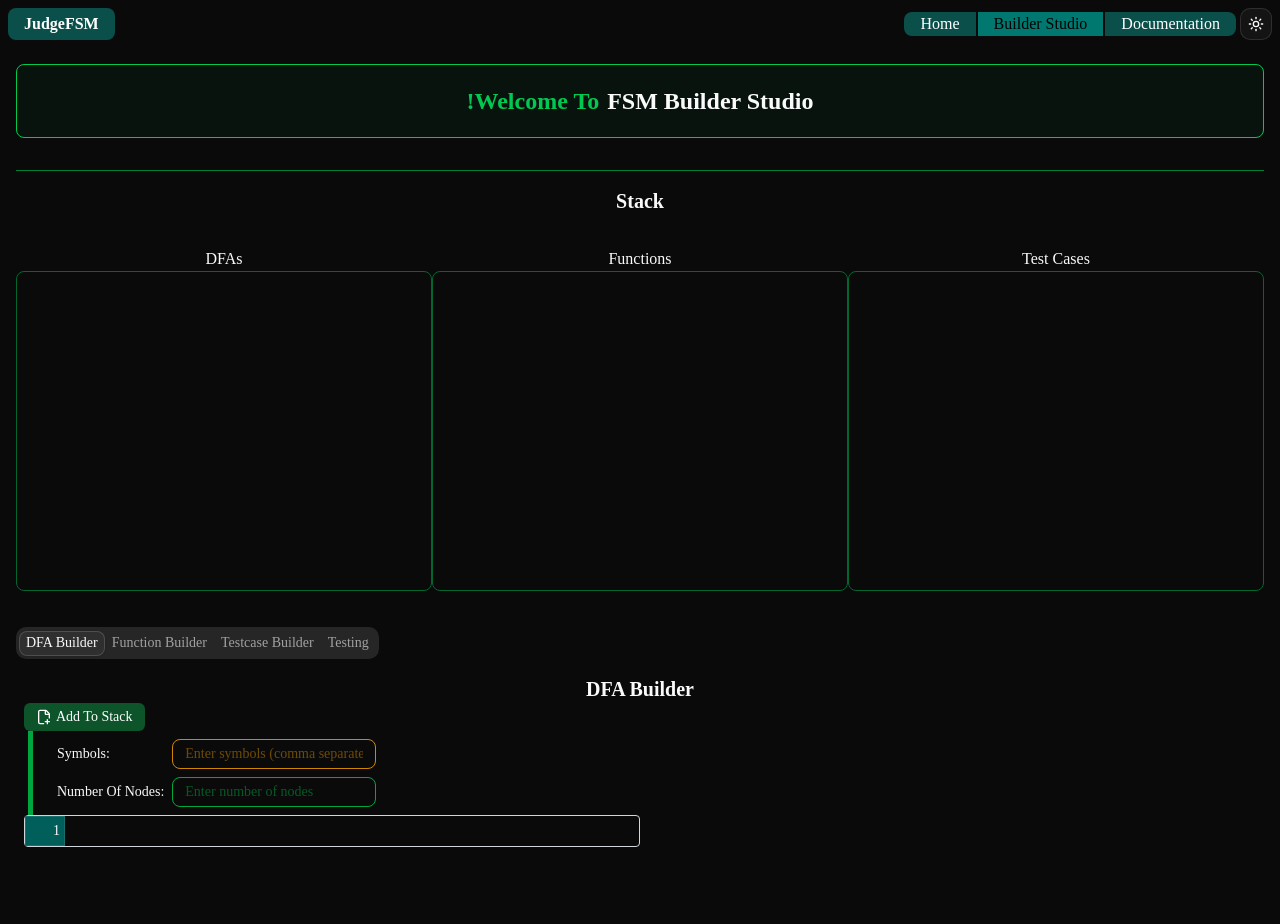
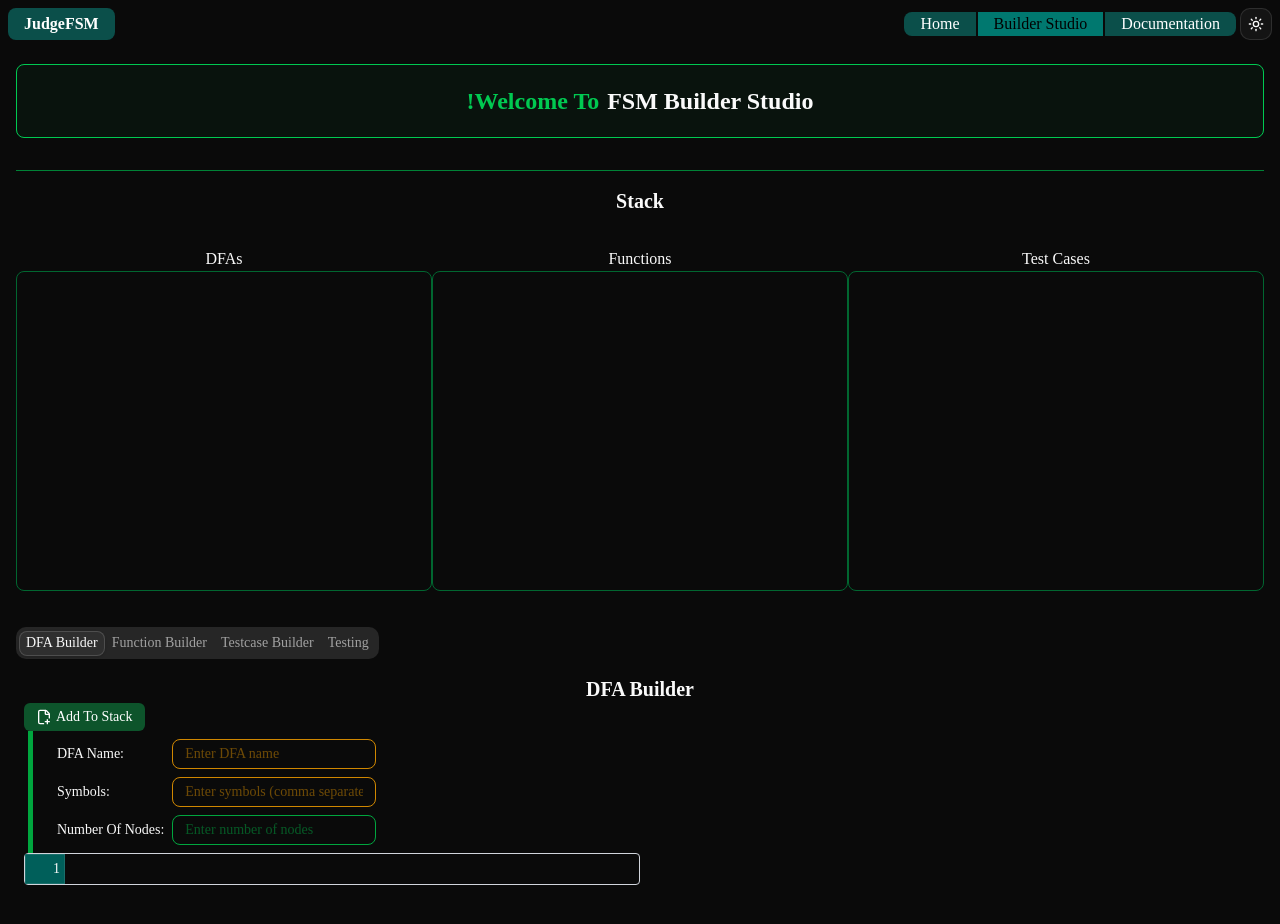
Before and after one commit to NahinM/judgeFSM, a Next.js app: page /studio/builder in a window 1280 px wide. Shown: the top 924 px of the page. Built offline with nearby package versions, Linux system fonts and the light colour scheme.

Commit message:
add dfa builder name field

```diff
--- a/app/studio/builder/components/dfa-builder/dfa-builder.tsx
+++ b/app/studio/builder/components/dfa-builder/dfa-builder.tsx
@@ -6,10 +6,10 @@ import { FilePlusCorner } from "lucide-react";
 import { useStackStore } from "../stack/state";
 
 export default function DFAbuilder() {
-    const { dfaInput, dfaSymbols, dfaNodes, setDfaSymbols, setDfaInput, setDfaNodes } = useDfaBuilderStore();
+    const { dfaInput, dfaSymbols, dfaNodes, dfaName, setDfaSymbols, setDfaInput, setDfaNodes, setDfaName } = useDfaBuilderStore();
     const { addDfa } = useStackStore();
     const addToStack = () => {
-        const dfaState = new DFAState("DFA1", dfaSymbols, parseInt(dfaNodes));
+        const dfaState = new DFAState(dfaName, dfaSymbols, parseInt(dfaNodes));
         dfaState.fromString(dfaInput);
         addDfa(dfaState);
         console.log("DFA State Created:", dfaState);
@@ -24,6 +24,18 @@ export default function DFAbuilder() {
             </button>
             <table className="table-auto border-l-5 border-green-600 border-separate border-spacing-2 ml-1 px-4">
                 <tbody>
+                    <tr>
+                        <td>DFA Name:</td>
+                        <td>
+                            <input
+                                type="text"
+                                placeholder="Enter DFA name"
+                                value={dfaName}
+                                onChange={(e) => setDfaName(e.target.value)}
+                                className="border border-yellow-600 rounded-md py-1 px-3 focus:outline-none text-yellow-600 bg-transparent col-span-2"
+                            />
+                        </td>
+                    </tr>
                     <tr>
                         <td>Symbols:</td>
                         <td>
--- a/app/studio/builder/components/dfa-builder/state.ts
+++ b/app/studio/builder/components/dfa-builder/state.ts
@@ -9,14 +9,16 @@ interface DfaBuilderState {
     setDfaInput: (input: string) => void
     setDfaSymbols: (symbols: string) => void
     setDfaNodes: (nodes: string) => void
+    setDfaName: (name: string) => void
 }
 
 export const useDfaBuilderStore = create<DfaBuilderState>((set) => ({
-    dfaName: "DFA1",
+    dfaName: "",
     dfaInput: "",
     dfaSymbols: "",
     dfaNodes: "",
     setDfaInput: (input) => set({ dfaInput: input }),
     setDfaSymbols: (symbols) => set({ dfaSymbols: symbols }),
     setDfaNodes: (nodes) => set({ dfaNodes: nodes }),
+    setDfaName: (name) => set({ dfaName: name }),
 }))
```
